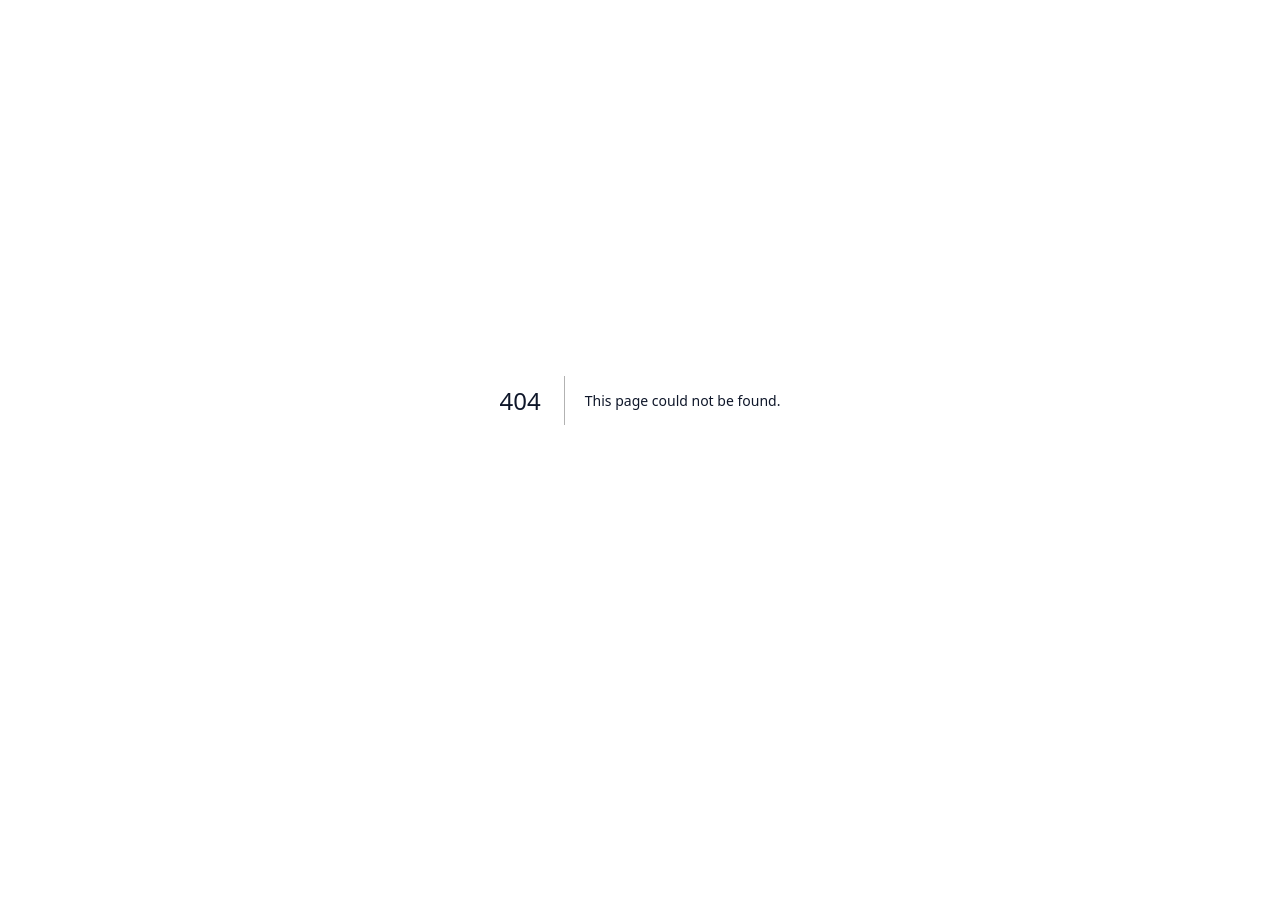
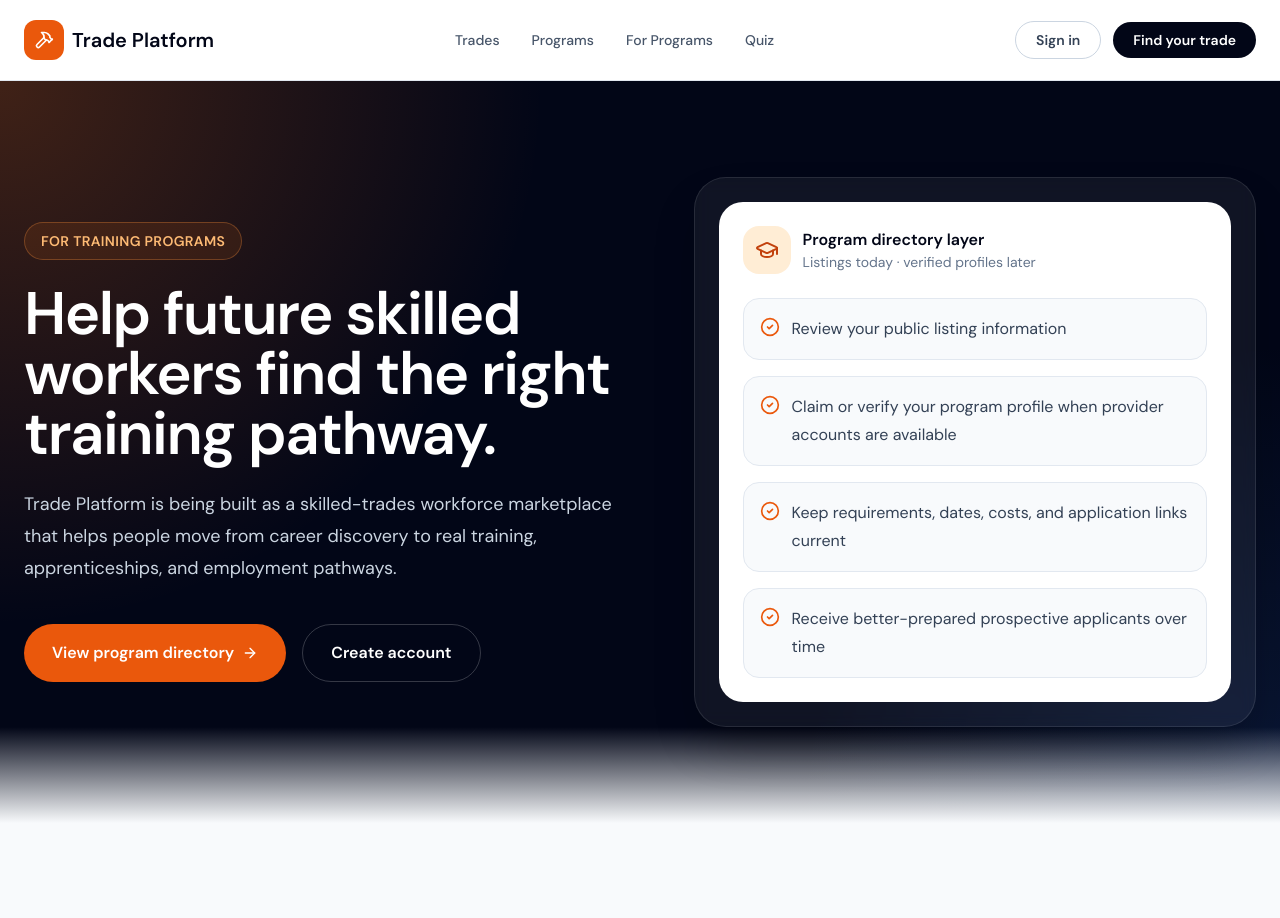
Before and after one commit to sashadman/forge, a Next.js app: page /for-programs in a window 1280 px wide. Before the commit this address had no page. Shown: the top 918 px of the page. Before the commit the page ends 800 px from the top, so only its background shows below. Built offline with nearby package versions, Linux system fonts and the light colour scheme; no server answers.

Commit message:
Add for programs landing page

```diff
--- /dev/null
+++ b/app/for-programs/page.tsx
@@ -0,0 +1,215 @@
+import type { Metadata } from 'next'
+import Link from 'next/link'
+import {
+  ArrowRight,
+  CheckCircle2,
+  GraduationCap,
+  Handshake,
+  ListChecks,
+  Users,
+} from 'lucide-react'
+import SiteNavbar from '@/components/layout/SiteNavbar'
+import SiteFooter from '@/components/layout/SiteFooter'
+import { siteConfig } from '@/config/site'
+
+export const metadata: Metadata = {
+  title: `For Programs — ${siteConfig.name}`,
+  description:
+    'Learn how training providers, apprenticeship programs, workforce organizations, and schools can participate in the skilled trades workforce marketplace.',
+}
+
+const benefits = [
+  {
+    title: 'Reach motivated career seekers',
+    description:
+      'Connect with people actively exploring skilled trades, apprenticeships, and training pathways.',
+    icon: Users,
+  },
+  {
+    title: 'Make your pathway easier to understand',
+    description:
+      'Help learners compare program type, trade focus, location, duration, requirements, and outcomes.',
+    icon: ListChecks,
+  },
+  {
+    title: 'Build a stronger local workforce pipeline',
+    description:
+      'Support a clearer bridge between career exploration, training readiness, and employer demand.',
+    icon: Handshake,
+  },
+]
+
+const participationSteps = [
+  'Review your public listing information',
+  'Claim or verify your program profile when provider accounts are available',
+  'Keep requirements, dates, costs, and application links current',
+  'Receive better-prepared prospective applicants over time',
+]
+
+export default function ForProgramsPage() {
+  return (
+    <main className="min-h-screen bg-slate-50 text-slate-950">
+      <SiteNavbar />
+
+      <section className="relative overflow-hidden bg-slate-950 text-white">
+        <div className="absolute inset-0 bg-[radial-gradient(circle_at_top_left,rgba(249,115,22,0.25),transparent_34rem)]" />
+        <div className="absolute inset-0 bg-[radial-gradient(circle_at_bottom_right,rgba(59,130,246,0.14),transparent_30rem)]" />
+        <div className="absolute inset-x-0 bottom-0 h-24 bg-gradient-to-t from-slate-50 to-transparent" />
+
+        <div className="relative mx-auto grid max-w-7xl gap-12 px-6 py-24 lg:grid-cols-[1.05fr_0.95fr] lg:items-center">
+          <div>
+            <p className="inline-flex rounded-full border border-orange-400/30 bg-orange-500/10 px-4 py-2 text-sm font-semibold uppercase tracking-wide text-orange-300">
+              For training programs
+            </p>
+
+            <h1 className="mt-6 text-4xl font-bold tracking-tight sm:text-6xl">
+              Help future skilled workers find the right training pathway.
+            </h1>
+
+            <p className="mt-6 max-w-3xl text-lg leading-8 text-slate-300">
+              {siteConfig.name} is being built as a skilled-trades workforce
+              marketplace that helps people move from career discovery to real
+              training, apprenticeships, and employment pathways.
+            </p>
+
+            <div className="mt-10 flex flex-col gap-4 sm:flex-row">
+              <Link
+                href="/programs"
+                className="inline-flex items-center justify-center gap-2 rounded-full bg-orange-600 px-7 py-4 font-semibold text-white hover:bg-orange-700"
+              >
+                View program directory
+                <ArrowRight className="h-4 w-4" />
+              </Link>
+
+              <Link
+                href="/auth/sign-up"
+                className="inline-flex items-center justify-center rounded-full border border-white/20 px-7 py-4 font-semibold text-white hover:bg-white/10"
+              >
+                Create account
+              </Link>
+            </div>
+          </div>
+
+          <div className="rounded-[2rem] border border-white/10 bg-white/[0.06] p-6 shadow-2xl shadow-black/30 backdrop-blur">
+            <div className="rounded-[1.5rem] bg-white p-6 text-slate-950">
+              <div className="flex items-center gap-3">
+                <div className="flex h-12 w-12 items-center justify-center rounded-2xl bg-orange-100 text-orange-700">
+                  <GraduationCap className="h-6 w-6" />
+                </div>
+
+                <div>
+                  <p className="font-bold">Program directory layer</p>
+                  <p className="text-sm text-slate-500">
+                    Listings today · verified profiles later
+                  </p>
+                </div>
+              </div>
+
+              <div className="mt-6 space-y-4">
+                {participationSteps.map((step) => (
+                  <div
+                    key={step}
+                    className="flex gap-3 rounded-2xl border border-slate-200 bg-slate-50 p-4"
+                  >
+                    <CheckCircle2 className="mt-0.5 h-5 w-5 shrink-0 text-orange-600" />
+                    <p className="leading-7 text-slate-700">{step}</p>
+                  </div>
+                ))}
+              </div>
+            </div>
+          </div>
+        </div>
+      </section>
+
+      <section className="bg-slate-50 py-24">
+        <div className="mx-auto max-w-7xl px-6">
+          <div className="max-w-3xl">
+            <p className="inline-flex rounded-full bg-orange-100 px-4 py-2 text-sm font-semibold uppercase tracking-wide text-orange-700">
+              Why programs matter
+            </p>
+
+            <h2 className="mt-6 text-4xl font-bold tracking-tight sm:text-5xl">
+              Discovery is not enough. People need a next step.
+            </h2>
+
+            <p className="mt-5 text-lg leading-8 text-slate-600">
+              Many people are interested in skilled trades but do not know where
+              to begin. A clear program directory helps turn interest into action.
+            </p>
+          </div>
+
+          <div className="mt-14 grid gap-6 md:grid-cols-3">
+            {benefits.map((benefit) => {
+              const Icon = benefit.icon
+
+              return (
+                <div
+                  key={benefit.title}
+                  className="rounded-[2rem] border border-slate-200 bg-white p-8 shadow-sm"
+                >
+                  <div className="flex h-14 w-14 items-center justify-center rounded-2xl bg-orange-100 text-orange-700">
+                    <Icon className="h-7 w-7" />
+                  </div>
+
+                  <h3 className="mt-6 text-2xl font-bold tracking-tight">
+                    {benefit.title}
+                  </h3>
+
+                  <p className="mt-4 leading-7 text-slate-600">
+                    {benefit.description}
+                  </p>
+                </div>
+              )
+            })}
+          </div>
+        </div>
+      </section>
+
+      <section className="bg-slate-50 pb-24">
+        <div className="mx-auto max-w-7xl px-6">
+          <div className="overflow-hidden rounded-[2.25rem] bg-slate-950 px-8 py-16 text-white shadow-2xl shadow-slate-900/20 md:px-16">
+            <div className="grid gap-10 lg:grid-cols-[1fr_0.8fr] lg:items-center">
+              <div>
+                <p className="text-sm font-semibold uppercase tracking-wide text-orange-400">
+                  Directory first, partnerships later
+                </p>
+
+                <h2 className="mt-4 text-4xl font-bold tracking-tight">
+                  We are not claiming partnership unless a provider verifies it.
+                </h2>
+
+                <p className="mt-5 max-w-3xl text-lg leading-8 text-slate-300">
+                  Current program listings are public directory information.
+                  Future provider profiles can allow programs to claim, verify,
+                  and manage their listings directly.
+                </p>
+              </div>
+
+              <div className="rounded-3xl border border-white/10 bg-white/[0.06] p-6">
+                <h3 className="text-2xl font-bold">Future provider tools</h3>
+
+                <ul className="mt-5 space-y-3 text-slate-300">
+                  <li>Claim program listing</li>
+                  <li>Update application requirements</li>
+                  <li>Add deadlines and cohort dates</li>
+                  <li>Receive better-prepared applicants</li>
+                  <li>Connect with employers and workforce partners</li>
+                </ul>
+
+                <Link
+                  href="/auth/sign-up"
+                  className="mt-8 inline-flex items-center gap-2 rounded-full bg-white px-6 py-3 font-semibold text-slate-950 hover:bg-slate-100"
+                >
+                  Create account
+                  <ArrowRight className="h-4 w-4" />
+                </Link>
+              </div>
+            </div>
+          </div>
+        </div>
+      </section>
+
+      <SiteFooter />
+    </main>
+  )
+}
--- a/components/layout/SiteNavbar.tsx
+++ b/components/layout/SiteNavbar.tsx
@@ -23,6 +23,9 @@ export default function SiteNavbar() {
           <Link href="/programs" className="hover:text-slate-950">
             Programs
           </Link>
+          <Link href="/for-programs" className="hover:text-slate-950">
+           For Programs
+          </Link>
 
           <Link href="/quiz" className="hover:text-slate-950">
             Quiz
```
